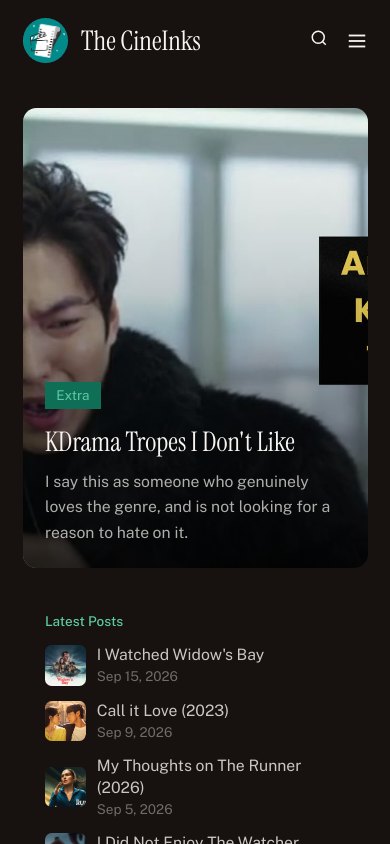
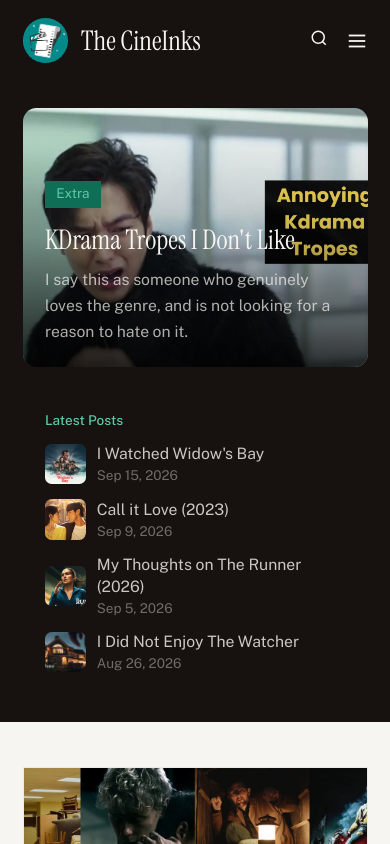
Before and after one commit to MariaEgbuna/the-cineinks, a Next.js app: page / in a window 390 px wide. Shown: the top 844 px of the page. Built offline with nearby package versions, Linux system fonts and the light colour scheme.

Commit message:
fix mobile hero image cropping

```diff
--- a/components/Hero.tsx
+++ b/components/Hero.tsx
@@ -14,7 +14,7 @@ export default function Hero({ featuredPost, recentlyWatched }: HeroProps) {
       <div className="max-w-[1600px] mx-auto px-5 py-6 grid grid-cols-1 md:grid-cols-[1.7fr_1fr] gap-5">
         <Link
           href={`/posts/${featuredPost.slug}`}
-          className="relative block bg-white/5 rounded-xl aspect-[3/4] md:aspect-[16/9] p-5 flex flex-col justify-end overflow-hidden"
+          className="relative block bg-white/5 rounded-xl aspect-[4/3] md:aspect-[16/9] p-5 flex flex-col justify-end overflow-hidden"
         >
           {featuredPost.coverImage && (
             <Image
```
Also changed, not shown: 1 other file (tests, documents, lock files or other folders).
